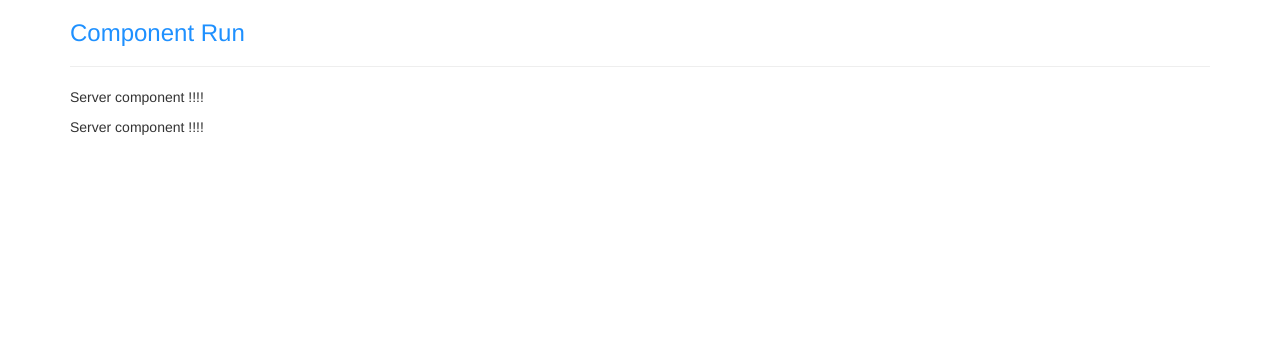
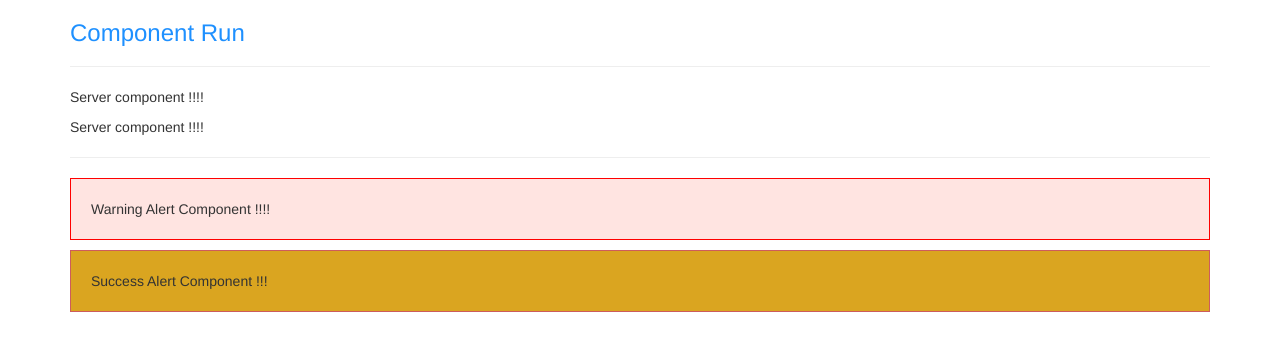
Before and after one commit to wassimajjali/Angular-8-Complete-Guide, an Angular app in the folder Angular8FirstApp/: page / in a window 1280 px wide. Shown: the top 350 px of the page. Built offline with nearby package versions, Linux system fonts and the light colour scheme.

Commit message:
warning and succes alert exo

```diff
--- a/Angular8FirstApp/src/app/app.component.html
+++ b/Angular8FirstApp/src/app/app.component.html
@@ -7,15 +7,17 @@
     <div class="col-xs-12">
       <h3>Component Run </h3>
         <hr>
-        <!-- Basic slector
-          <app-servers></app-servers>
-        -->
+        <!-- Basic slector-->
+        <app-servers></app-servers>
         <!-- Selector as an attribute with selector
         <div app-servers></div>
        -->
-        <!--Selector as a class-->
+        <!--Selector as a class
         <div class="app-servers"></div>
-
+      -->
+        <hr>
+        <app-warning-alert></app-warning-alert>
+        <app-success-alert></app-success-alert>
     </div>
   </div>
 </div>
--- a/Angular8FirstApp/src/app/app.module.ts
+++ b/Angular8FirstApp/src/app/app.module.ts
@@ -6,12 +6,16 @@ import { AppComponent } from './app.component';
 
 import { ServerComponent } from './server/server.component';
 import { ServersComponent } from './servers/servers.component';
+import { SuccessAlertComponent } from './success-alert/success-alert.component';
+import { WarningAlertComponent } from './warning-alert/warning-alert.component';
 
 @NgModule({
   declarations: [
     AppComponent,
     ServerComponent,
-    ServersComponent
+    ServersComponent,
+    SuccessAlertComponent,
+    WarningAlertComponent
   ],
   imports: [
     BrowserModule,
--- /dev/null
+++ b/Angular8FirstApp/src/app/success-alert/success-alert.component.css
@@ -0,0 +1,5 @@
+p{
+    padding: 20px;
+    background-color: goldenrod;
+    border: 1px solid indianred;
+}
--- /dev/null
+++ b/Angular8FirstApp/src/app/success-alert/success-alert.component.html
@@ -0,0 +1 @@
+<p>Success Alert Component !!!</p>
--- /dev/null
+++ b/Angular8FirstApp/src/app/success-alert/success-alert.component.ts
@@ -0,0 +1,15 @@
+import { Component, OnInit } from '@angular/core';
+
+@Component({
+  selector: 'app-success-alert',
+  templateUrl: './success-alert.component.html',
+  styleUrls: ['./success-alert.component.css']
+})
+export class SuccessAlertComponent implements OnInit {
+
+  constructor() { }
+
+  ngOnInit() {
+  }
+
+}
--- /dev/null
+++ b/Angular8FirstApp/src/app/warning-alert/warning-alert.component.ts
@@ -0,0 +1,20 @@
+import { Component } from '@angular/core';
+
+@Component({
+    selector: 'app-warning-alert',
+    template:`
+    <p> Warning Alert Component !!!! </p>
+    `,
+    styles: [
+    `
+    p{
+        padding: 20px;
+        background-color: mistyrose;
+        border: 1px solid red;
+    }
+    `
+    ]
+})
+export class WarningAlertComponent{
+
+}
```
Also changed, not shown: Angular8FirstApp/src/app/servers/servers.component.ts (+7 -3 lines).
